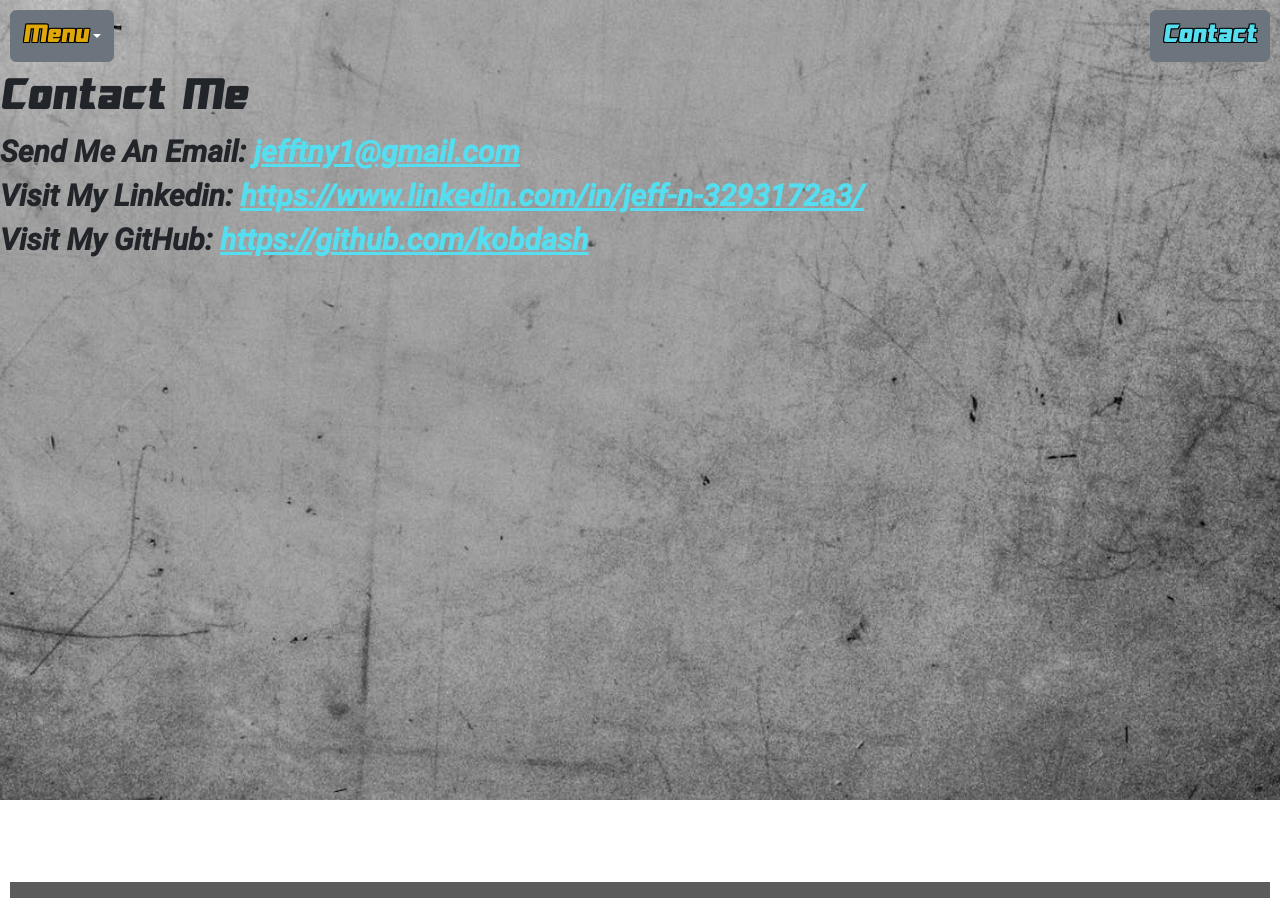
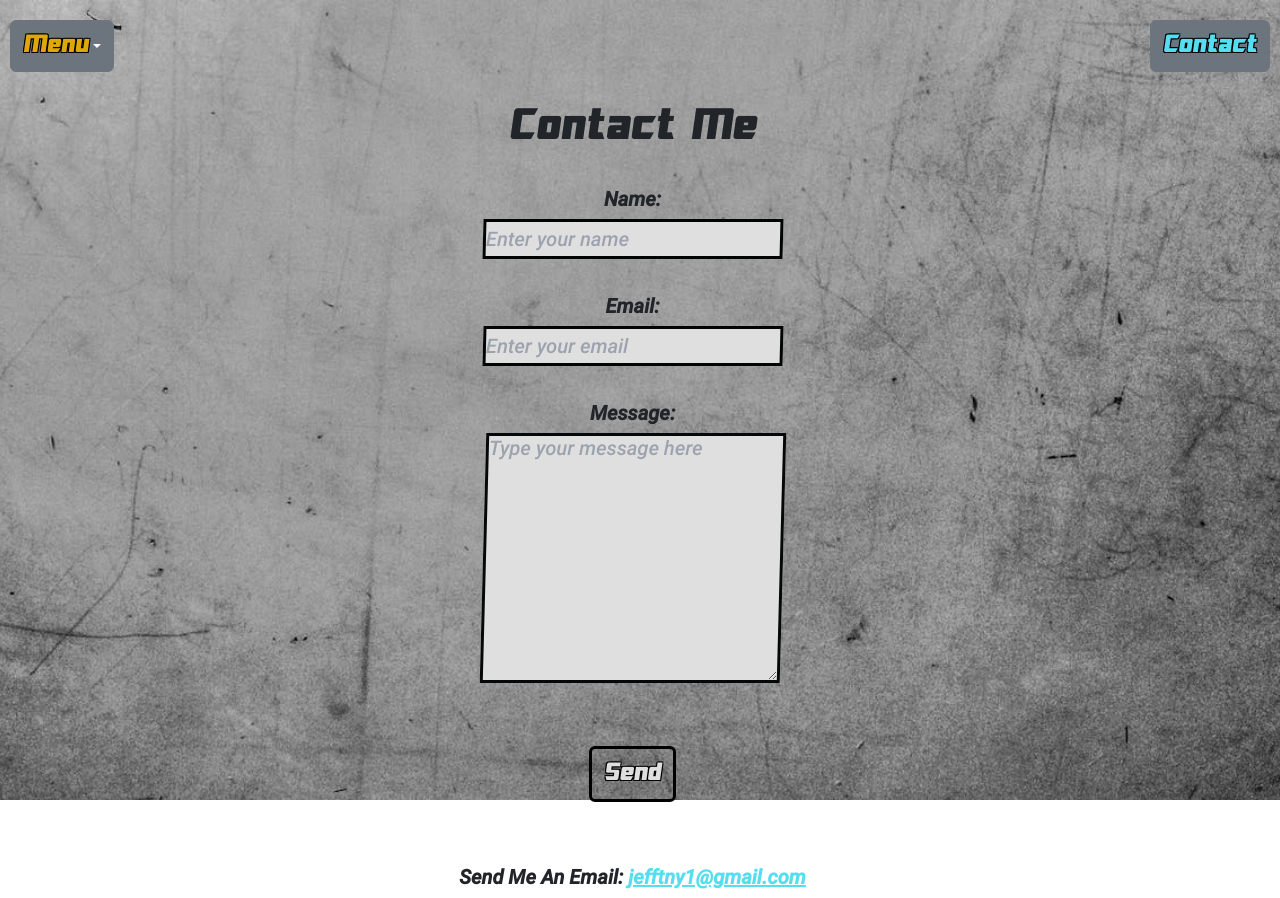
Before and after one commit to kobdash/MyPortfolio, a React (Create React App) app: page /contactPage in a window 1280 px wide. Shown: the top 898 px of the page. Built offline with nearby package versions, Linux system fonts and the light colour scheme.

Commit message:
added a few things

```diff
--- a/package.json
+++ b/package.json
@@ -7,6 +7,7 @@
     "@testing-library/react": "^13.4.0",
     "@testing-library/user-event": "^13.5.0",
     "autoprefixer": "^10.4.16",
+    "axios": "^1.6.5",
     "bootstrap": "^5.3.1",
     "postcss": "^8.4.32",
     "react": "^18.2.0",
--- a/src/components/ContactPage.js
+++ b/src/components/ContactPage.js
@@ -1,16 +1,106 @@
-import React from "react";
+import React, { useState } from "react";
+import "./styles/ContactPage.css"; // Import your CSS file
 
-function ContactPage(){
-return(
-    <div>
-    <h1>Contact Me</h1>
-    <h3>Send Me An Email: <a href="mailto:jefftny1@gmail.com" className="contact">jefftny1@gmail.com</a></h3>
-    <h3>Visit My Linkedin: <a href="https://www.linkedin.com/in/jeff-n-3293172a3/" className="contact">https://www.linkedin.com/in/jeff-n-3293172a3/</a></h3>
-    <h3>Visit My GitHub: <a href="https://github.com/kobdash" className="contact">https://github.com/kobdash</a></h3>
-  </div>
-)
+function ContactPage() {
+  const [name, setName] = useState("");
+  const [email, setEmail] = useState("");
+  const [message, setMessage] = useState("");
+  const[submitMessage, setSubmitMessage] = useState("");
 
+  const handleSubmit = async (e) => {
+    e.preventDefault();
+
+
+  // Check if required fields are filled
+  if (!name || !email || !message) {
+    setSubmitMessage("***Please fill in all required fields!***");
+    return;
+  }
+    // Formspree endpoint
+    const formSpreeEndpoint = "https://formspree.io/f/xwkgvbwg";
+
+    // Prepare data to be sent
+    const data = {
+      name,
+      email,
+      message,
+    };
+
+    console.log("Submitting form data:", data);
+
+    // Send data to Formspree
+    const response = await fetch(formSpreeEndpoint, {
+      method: "POST",
+      headers: {
+        "Content-Type": "application/json",
+      },
+      body: JSON.stringify(data),
+    });
+
+    console.log("Formspree response:", response);
+
+    if (response.ok) {
+      setSubmitMessage("Message sent successfully!");
+    } else {
+      setSubmitMessage("Failed to send message. Please try again later.");
+    }
+  };
+
+  return (
+    <div className="contact-container">
+      <h1>Contact Me</h1>
+      <form onSubmit={handleSubmit} className="contact-form">
+        <label><span className="text">
+          Name:</span></label>
+          <h6><input className="name-email-box" type="text" value={name} onChange={(e) => setName(e.target.value)}  placeholder="Enter your name"/>
+        </h6>
+        <br />
+        <label> Email:</label>
+            <h6>
+          <input className="name-email-box" type="email" value={email} onChange={(e) => setEmail(e.target.value)} placeholder="Enter your email" />
+         </h6>
+        <br />
+        <label> Message: </label>
+        <h6>
+          <textarea
+            value={message}
+            onChange={(e) => setMessage(e.target.value) }
+            className="message-box" placeholder="Type your message here"
+          />
+        </h6>
+        <span className="response">{submitMessage}</span>
+
+        <br />
+        <div className="contact-button-container ">
+          <button  className="btn btn-secondary send">
+            Send
+          </button>
+        </div>
+
+      </form>
+      <br></br>
+      <br></br>
+      <h5>
+        Send Me An Email:
+        {" "}
+        <a href="mailto:jefftny1@gmail.com" className="contact">
+          jefftny1@gmail.com
+        </a>
+      </h5>
+      <h5>
+      Visit My Linkedin:{" "}
+        <a href="https://www.linkedin.com/in/jeff-n-3293172a3/" className="contact">
+          https://www.linkedin.com/in/jeff-n-3293172a3/
+        </a>
+      </h5>
+      <h5>
+        Visit My GitHub:{" "}
+        <a href="https://github.com/kobdash" className="contact">
+          https://github.com/kobdash
+        </a>
+      </h5>
+    </div>
+  );
 }
 
-
 export default ContactPage;
--- a/src/components/Footer.js
+++ b/src/components/Footer.js
@@ -2,6 +2,7 @@
 
 import React from 'react';
 import { Link } from 'react-router-dom';
+import "./styles/Footer.css";
 
 const Footer = () => {
   return (
@@ -9,7 +10,7 @@ const Footer = () => {
       <div className="container">
         <div className="row">
           <div className="col-md-6">
-            <h3>Links</h3>
+            <h3 className='footerMenu'>Links</h3>
             <ul className="list-unstyled">
             <li>
           <Link to="https://github.com/kobdash" className="nav-link">Github</Link>
@@ -22,9 +23,9 @@ const Footer = () => {
         </li>
             </ul>
           </div>
-          <div className="col-md-6">
-            <h3>Contact Information</h3>
-          <a href='mailto:jefftny1@gmail.com' className='contact'><h4 >jefftny1@gmail.com</h4></a>
+          <div className="col-md-6 ">
+            <h3 className='footerMenu'>Contact Information</h3>
+          <a href='mailto:jefftny1@gmail.com' className='contact'><h5>jefftny1@gmail.com</h5></a>
           </div>
         </div>
         <div className="row mt-3">
--- a/src/components/Navbar.js
+++ b/src/components/Navbar.js
@@ -14,6 +14,9 @@ function Navbar() {
         <li>
           <Link to="/about" className="nav-link">About</Link>
         </li>
+        <li>
+          <Link to="/contactPage" className="nav-link">Contact</Link>
+        </li>
       </ul>
     </nav>
   );
--- /dev/null
+++ b/src/components/styles/ContactPage.css
@@ -0,0 +1,79 @@
+.contact-container {
+  display: flex;
+  flex-direction: column;
+  align-items: center;
+  text-align: center;
+  padding: 20px;
+  padding-left: 5px;
+}
+
+.contact-form {
+  width: 50%;
+  max-width: 400px;
+  margin-top: 20px;
+
+}
+
+button {
+  margin-top: 10px;
+}
+.name-email-box{
+  resize: vertical;
+  width: 300px;
+  height: 40px;
+  transform: skew(-1.5deg);
+  background-color:#dfdfdf;
+  border: 3px solid #020303;
+}
+
+.message-box {
+  height: 250px;
+  resize: vertical;
+  width: 300px;
+  transform: skew(-1.5deg);
+  background-color:#dfdfdf;
+  border: 3px solid #050708;
+
+}
+.name-email-box:focus,
+.message-box:focus  {
+  border-color: #007bff;
+  box-shadow: 0 0 5px rgba(0, 123, 255, 0.5);
+  background-color: #f0f8ff;
+}
+h6{
+  font-size: 20px;
+  font-family: 'Roboto-MediumItalic', sans-serif;
+  flex-direction: column;
+
+}
+.send {
+  font-family: 'SFTransRobotics-Oblique', sans-serif;
+  font-size: 25px;
+  margin-bottom: 15px;
+  color:#dfdfdf;
+  /*background-color: rgb(92, 99, 106);*/
+  background-color: transparent;
+  border: 3px solid black;
+  text-shadow: -1px -1px 0 #000, 1px -1px 0 #000, -1px 1px 0 #000, 1px 1px 0 #000;
+}
+.send:hover {
+  color: hsl(212, 100%, 94%);
+  background-color: transparent;
+  border: 3px solid #007bff;
+}
+
+label{
+  align-items: center;
+  text-align: center;
+  padding-bottom: 5px;
+
+}
+
+.response{
+  color:#e60909 ;
+  font-size: 20px;
+  font-weight:bold;
+
+
+}
--- /dev/null
+++ b/src/components/styles/Footer.css
@@ -0,0 +1,3 @@
+.footerMenu{
+    color: #e0a70a;;
+}
--- a/src/components/styles/Greeting.css
+++ b/src/components/styles/Greeting.css
@@ -48,6 +48,12 @@
   .nav-link{
     font-size: 20px;
     font-weight: bold;
+    font-family: 'Roboto-MediumItalic', sans-serif;
+    color:black;
+  }
+  .nav-link:hover {
+
+    color:white;
   }
 
 
@@ -66,6 +72,13 @@
     font-size: 30px;
     font-weight: bold;
   }
-  h4{
+  h5{
     font-family: 'Roboto-MediumItalic', sans-serif;
+    font-weight: bold;
   }
+  label{
+
+    font-family: 'Roboto-MediumItalic', sans-serif;
+    font-weight: bold;
+    font-size: 20px;
+  }
--- a/src/index.css
+++ b/src/index.css
@@ -38,7 +38,8 @@ code {
 }
 
 .contact-button-container {
-  margin-left: auto; /* This will push the contact button to the far right */
+  margin-left: auto;
+  margin-top: 10px;
 }
 
 footer {
@@ -51,3 +52,9 @@ footer {
 color:rgb(84, 222, 240);
 
 }
+a{
+  color:rgb(84, 222, 240);
+}
+a:hover{
+  color: white;
+}
```
Also changed, not shown: 1 other file (tests, documents, lock files or other folders).
